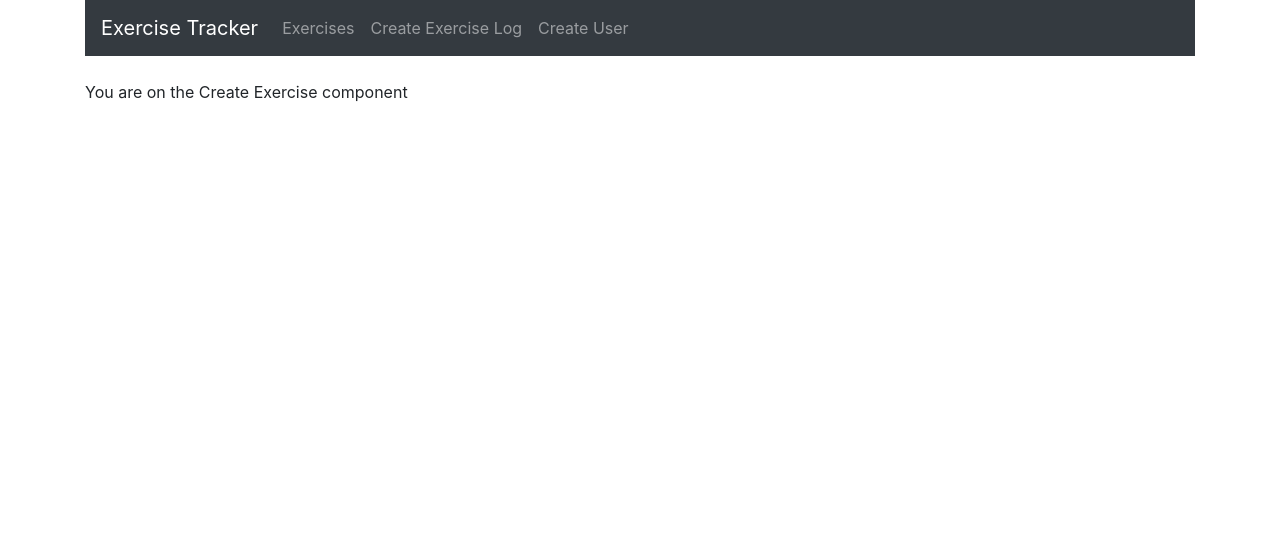
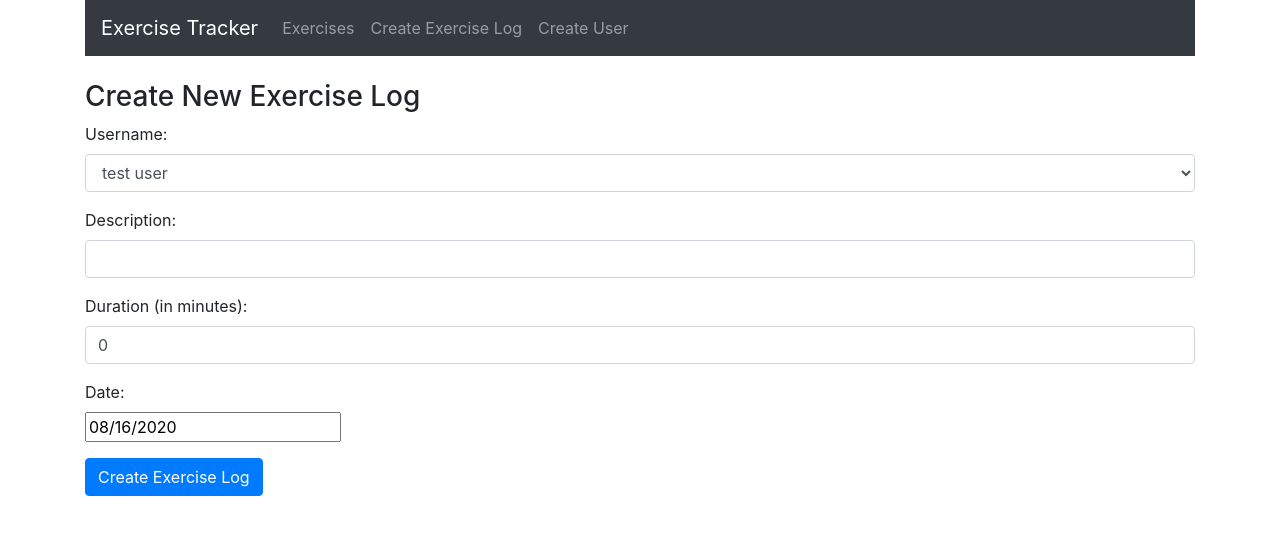
Before and after one commit to shakibHossain/mern-exercise-tracker, a React (Create React App) app: page /create in a window 1280 px wide. Shown: the top 534 px of the page. Built offline with nearby package versions, Linux system fonts and the light colour scheme.

Commit message:
add create-exercise-component

```diff
--- a/package.json
+++ b/package.json
@@ -8,6 +8,7 @@
     "@testing-library/user-event": "^7.1.2",
     "bootstrap": "^4.5.2",
     "react": "^16.13.1",
+    "react-datepicker": "^3.1.3",
     "react-dom": "^16.13.1",
     "react-router-dom": "^5.2.0",
     "react-scripts": "3.4.3"
--- a/src/components/create-exercise.component.js
+++ b/src/components/create-exercise.component.js
@@ -1,10 +1,131 @@
 import React, { Component } from "react";
+import DatePicker from "react-datepicker";
+import "react-datepicker/dist/react-datepicker.css";
 
 export default class CreateExercise extends Component {
+  constructor(props) {
+    super(props);
+
+    this.onChangeUsername = this.onChangeUsername.bind(this);
+    this.onChangeDescription = this.onChangeDescription.bind(this);
+    this.onChangeDuration = this.onChangeDuration.bind(this);
+    this.onChangeDate = this.onChangeDate.bind(this);
+    this.onSubmit = this.onSubmit.bind(this);
+
+    this.state = {
+      username: "",
+      description: "",
+      duration: 0,
+      date: new Date(),
+      users: [],
+    };
+  }
+
+  componentDidMount() {
+    this.setState({
+      users: ["test user"],
+      username: "test user",
+    });
+  }
+
+  onChangeUsername(e) {
+    this.setState({
+      username: e.target.value,
+    });
+  }
+
+  onChangeDescription(e) {
+    this.setState({
+      description: e.target.value,
+    });
+  }
+
+  onChangeDuration(e) {
+    this.setState({
+      duration: e.target.value,
+    });
+  }
+
+  onChangeDate(date) {
+    this.setState({
+      date: date,
+    });
+  }
+
+  onSubmit(e) {
+    e.preventDefault();
+
+    const exercise = {
+      username: this.state.username,
+      description: this.state.description,
+      duration: this.state.duration,
+      date: this.state.date,
+    };
+
+    console.log(exercise);
+
+    window.location = "/";
+  }
+
   render() {
     return (
       <div>
-        <p>You are on the Create Exercise component</p>
+        <h3>Create New Exercise Log</h3>
+        <form onSubmit={this.onSubmit}>
+          <div className="form-group">
+            <label>Username: </label>
+            <select
+              required
+              className="form-control"
+              value={this.state.username}
+              onChange={this.onChangeUsername}
+            >
+              {this.state.users.map(function (user) {
+                return (
+                  <option key={user} value={user}>
+                    {user}
+                  </option>
+                );
+              })}
+            </select>
+          </div>
+          <div className="form-group">
+            <label>Description: </label>
+            <input
+              type="text"
+              required
+              className="form-control"
+              value={this.state.description}
+              onChange={this.onChangeDescription}
+            />
+          </div>
+          <div className="form-group">
+            <label>Duration (in minutes): </label>
+            <input
+              type="text"
+              className="form-control"
+              value={this.state.duration}
+              onChange={this.onChangeDuration}
+            />
+          </div>
+          <div className="form-group">
+            <label>Date: </label>
+            <div>
+              <DatePicker
+                selected={this.state.date}
+                onChange={this.onChangeDate}
+              />
+            </div>
+          </div>
+
+          <div className="form-group">
+            <input
+              type="submit"
+              value="Create Exercise Log"
+              className="btn btn-primary"
+            />
+          </div>
+        </form>
       </div>
     );
   }
```
Also changed, not shown: 1 other file (tests, documents, lock files or other folders).
